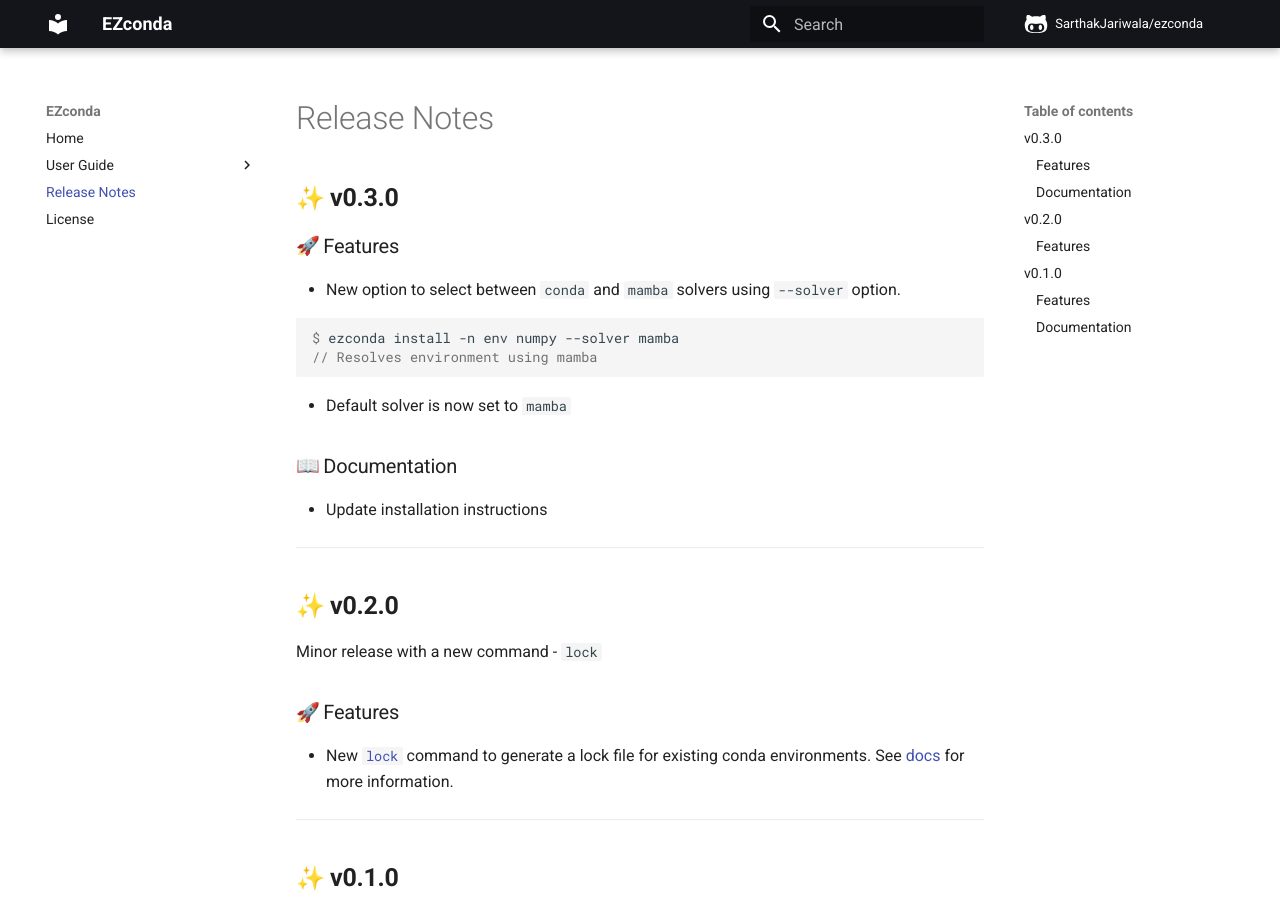
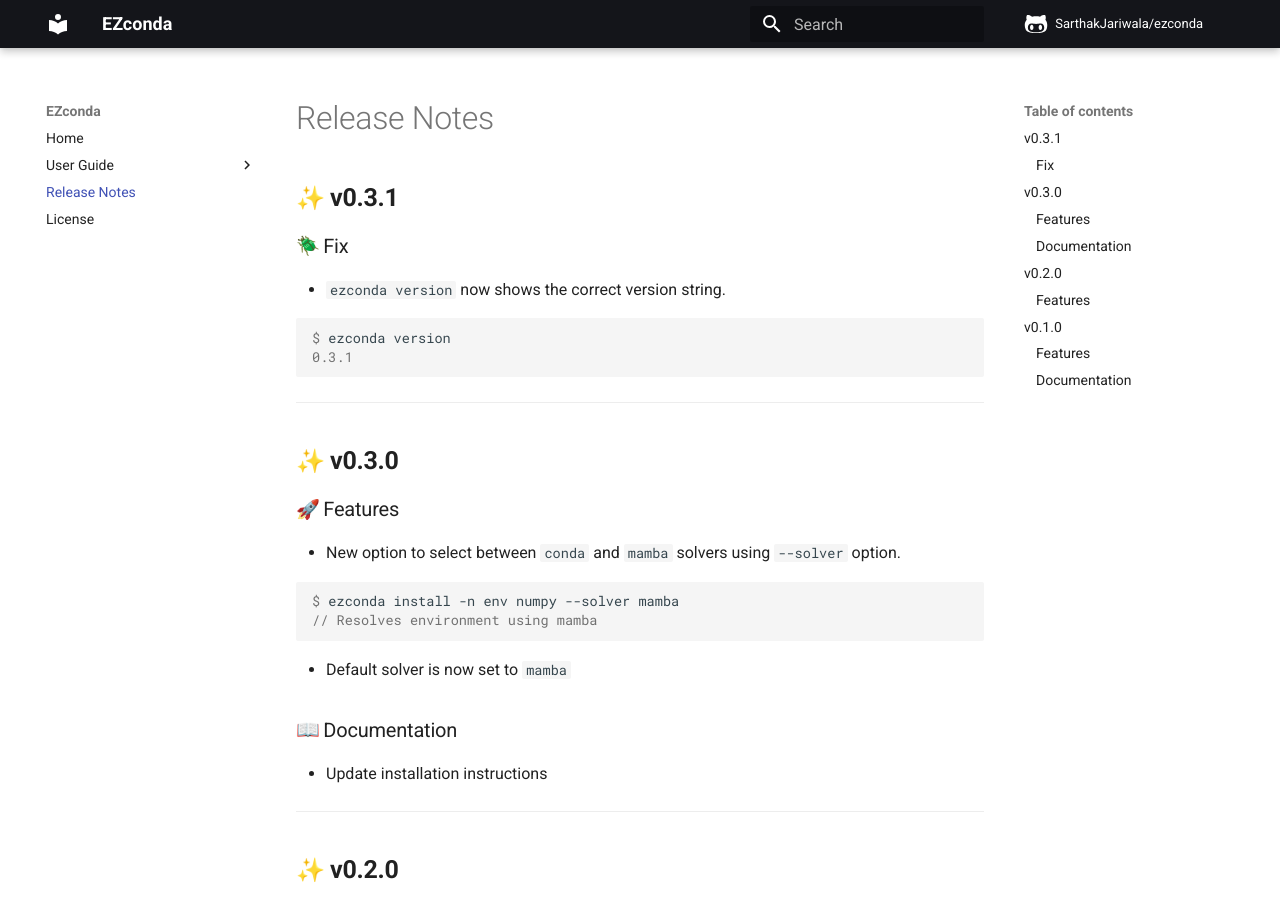
Before and after one commit to SarthakJariwala/ezconda, an MkDocs documentation site: the page built from docs/release_notes.md, in a window 1280 px wide and 900 px high. Built offline with MkDocs 1.6.1 and Material for MkDocs 9.7.7, drawn with Linux system fonts in a browser that asks for light colours; emoji names are drawn with the system emoji font; comment, search, counter and statistics services are not loaded.

Commit message:
add release notes for v0.3.1

````diff
--- a/docs/release_notes.md
+++ b/docs/release_notes.md
@@ -1,5 +1,22 @@
 # Release Notes
 
+
+## :sparkles: **v0.3.1**
+
+### :beetle: Fix
+
+- `ezconda version` now shows the correct version string.
+
+<div class="termy">
+
+```console
+$ ezconda version
+0.3.1
+```
+
+</div>
+
+---
 
 ## :sparkles: **v0.3.0**
 
````
